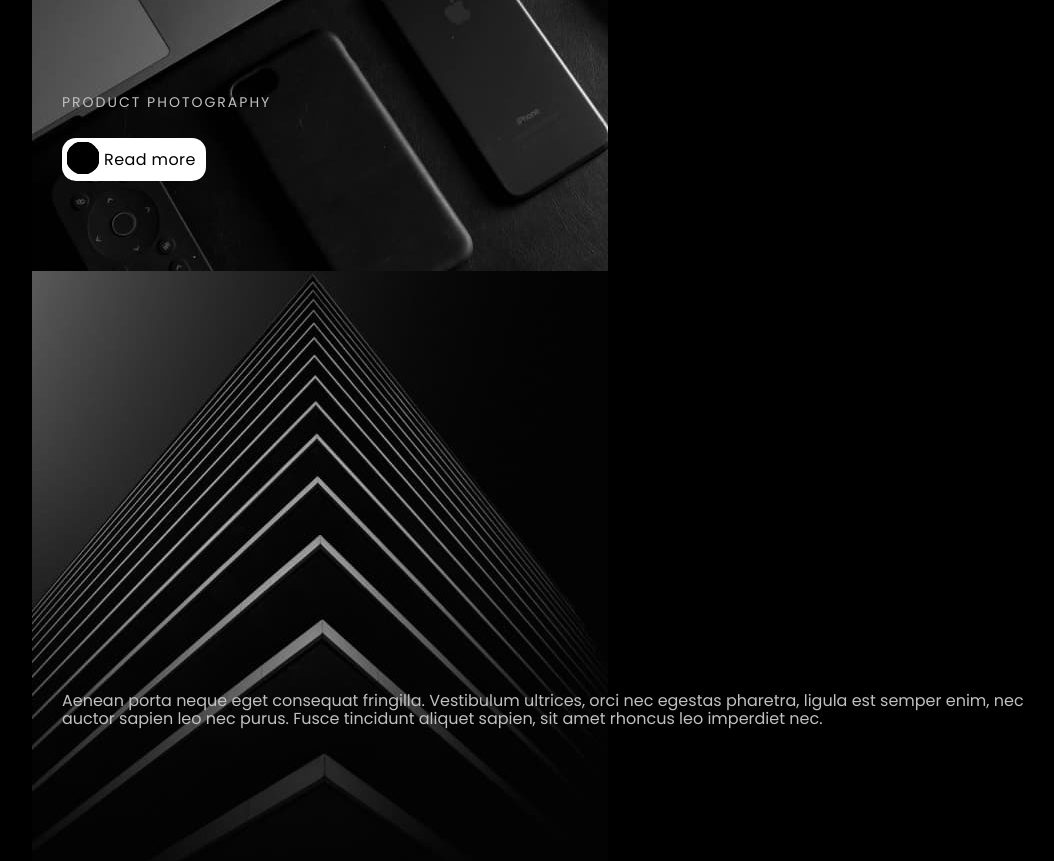
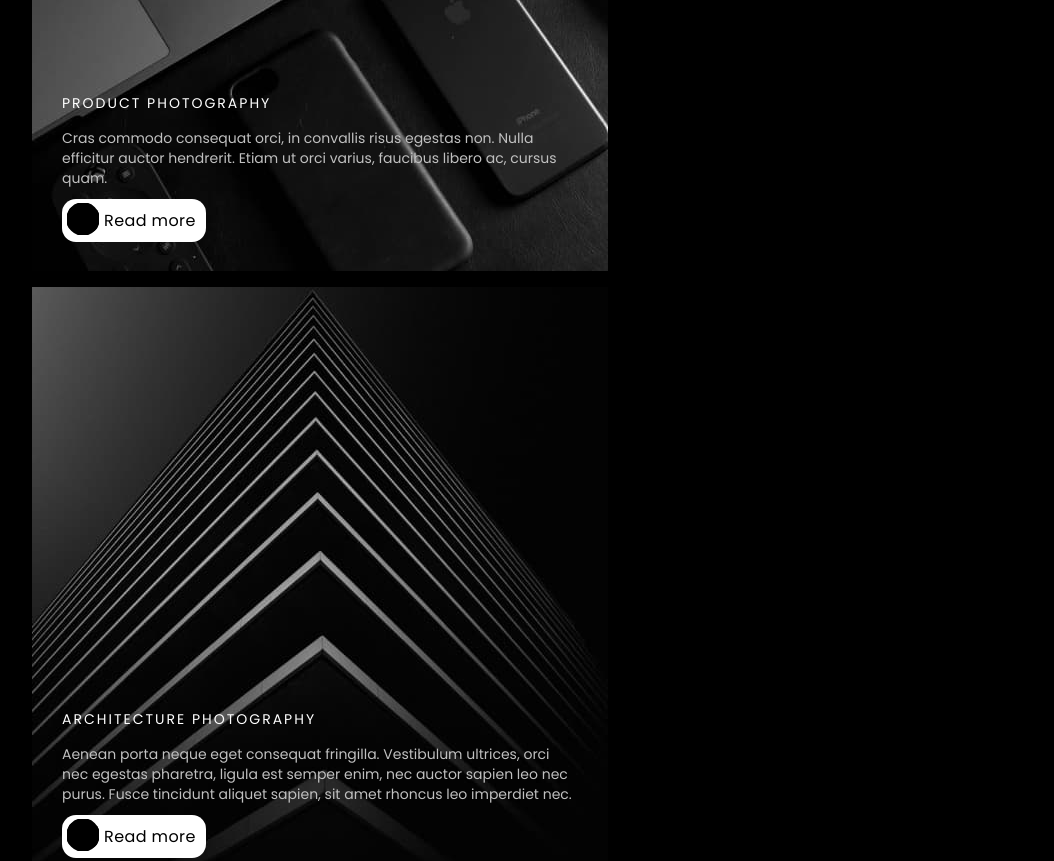
Before and after one commit to Yarklim/Aperture, a plain HTML site: page index.html in a window 1280 px wide. Shown: the part 1380-2241 px from the top of the page, without its empty margins (88-1142 px from the left). Drawn offline with nearby package versions, Linux system fonts and the light colour scheme.

Commit message:
end section what we do

```diff
--- a/index.html
+++ b/index.html
@@ -52,7 +52,7 @@
 	<main class="main__container">
 
 		<!-- Hero -->
-		<div class="hero__box">
+		<div class="hero__box" id="business-areas">
 
 			<img class="hero__img" srcset="
 									./img/photo/bg-960.jpg 960w,
@@ -78,7 +78,7 @@
 		</div>
 
 		<!-- What We Do -->
-		<section class="whatWheDo__box">
+		<section class="whatWheDo__box" id="featured-images">
 
 			<div class="whatWheDo__text">
 				<h2 class="whatWheDo__text-title">What we do.</h2>
@@ -94,11 +94,9 @@
 						./img/photo/product-1152.jpg 1920w" src="./img/photo/product-576.jpg" alt="Product Photography" width="576" height="600"
 						sizes="100vw" />
 
-						<div class="card-description">
+						<div class="card-text">
 							<h3 class="card-title">Product Photography</h3>
-							<p class="card-description">Cras commodo consequat orci, in convallis risus egestas non. Nulla efficitur auctor
-							hendrerit. Etiam ut orci varius,
-							faucibus libero ac, cursus quam.</p>
+							<p class="card-description">Cras commodo consequat orci, in convallis risus egestas non. Nulla efficitur auctor	hendrerit. Etiam ut orci varius,	faucibus libero ac, cursus quam.</p>
 
 							<a href="./blank.html" class="card-button button-hole" aria-label="link read more">Read more</a>
 						</div>
@@ -111,11 +109,12 @@
 						./img/photo/architecture-1152.jpg 1920w" src="./img/photo/product-576.jpg" alt="Architecture Photography" width="576"
 						height="600" sizes="100vw" />
 
+					<div class="card-text">
 						<h3 class="card-title">Architecture Photography</h3>
-					<p class="card-description">Aenean porta neque eget consequat fringilla. Vestibulum ultrices, orci nec egestas pharetra, ligula est semper enim, nec
-					auctor sapien leo nec purus. Fusce tincidunt aliquet sapien, sit amet rhoncus leo imperdiet nec.</p>
+						<p class="card-description">Aenean porta neque eget consequat fringilla. Vestibulum ultrices, orci nec egestas pharetra, ligula est semper enim, nec	auctor sapien leo nec purus. Fusce tincidunt aliquet sapien, sit amet rhoncus leo imperdiet nec.</p>
 
 						<a href="./blank.html" class="card-button button-hole" aria-label="link read more">Read more</a>
+					</div>
 				</article>
 
 				<article class="work__wrapper-drone card">
@@ -125,12 +124,12 @@
 						./img/photo/drone-1152.jpg 1920w" src="./img/photo/product-576.jpg" alt="Drone Photography"
 						width="576" height="600" sizes="100vw" />
 
+					<div class="card-text">
 						<h3 class="card-title">Drone Photography</h3>
-					<p class="card-description">Mauris euismod elit et nisi ultrices, ut faucibus orci tincidunt. Duis tristique sed lorem a vestibulum. Cras commodo
-					consequat orci, in convallis risus egestas non. Nulla efficitur auctor hendrerit. Etiam ut orci varius, faucibus libero
-					ac, cursus quam.</p>
+						<p class="card-description">Mauris euismod elit et nisi ultrices, ut faucibus orci tincidunt. Duis tristique sed lorem a	vestibulum. Cras commodo	consequat orci, in convallis risus egestas non. Nulla efficitur auctor hendrerit. Etiam ut orci varius, faucibus	libero	ac, cursus quam.</p>
 
 						<a href="./blank.html" class="card-button button-hole" aria-label="link read more">Read more</a>
+					</div>
 				</article>
 
 				<article class="work__wrapper-wildlife card">
@@ -140,12 +139,12 @@
 						./img/photo/wildlife-1152.jpg 1920w" src="./img/photo/product-576.jpg" alt="Wildlife Photography" width="576"
 						height="600" sizes="100vw" />
 
+					<div class="card-text">
 						<h3 class="card-title">Wildlife Photography</h3>
-					<p class="card-description">Lorem ipsum dolor sit amet, consectetur adipiscing elit. Nullam scelerisque aliquam odio et faucibus. Nulla rhoncus
-					feugiat eros quis consectetur. Morbi neque ex, condimentum dapibus congue et, vulputate ut ligula. Vestibulum sit amet
-					urna turpis.</p>
+						<p class="card-description">Lorem ipsum dolor sit amet, consectetur adipiscing elit. Nullam scelerisque aliquam odio et	faucibus. Nulla rhoncus	feugiat eros quis consectetur. Morbi neque ex, condimentum dapibus congue et, vulputate ut ligula. Vestibulum sit amet urna turpis.</p>
 
 						<a href="./blank.html" class="card-button button-hole" aria-label="link read more">Read more</a>
+					</div>
 				</article>
 			</div>
 		</section>
--- a/scss/components/_header.scss
+++ b/scss/components/_header.scss
@@ -27,7 +27,7 @@
 			width: 30px;
 			height: 18px;
 			position: relative;
-			z-index: 5;
+			z-index: 55;
 			cursor: pointer;
 			span {
 				position: absolute;
@@ -102,7 +102,6 @@
 		&:hover,
 		&:focus {
 			color: $accent-color;
-			text-decoration: underline;
 			transition: all 0.2s ease-out;
 		}
 		@media (max-width: 960px) {
--- a/scss/components/_main.scss
+++ b/scss/components/_main.scss
@@ -46,6 +46,12 @@
 //--------HERO--------
 
 //--------WHAT WE DO-------
+.whatWheDo__wrapper {
+	display: flex;
+	flex-wrap: wrap;
+	gap: 16px;
+}
+
 .whatWheDo__box {
 	padding: 120px;
 }
@@ -73,18 +79,28 @@
 	position: relative;
 }
 
-.card-description {
+.card-text {
 	position: absolute;
 	left: 30px;
-	top: 421px;
+	bottom: 30px;
 }
 
 .card-title {
+	display: inline-block;
 	font-weight: 400;
 	font-size: 14px;
 	line-height: 20px;
 	letter-spacing: 2px;
 	text-transform: uppercase;
-	margin-bottom: 30px;
+	color: $secondary-color;
+	margin-bottom: 15px;
+}
+
+.card-description {
+	max-width: 514px;
+	font-weight: 400;
+	font-size: 14px;
+	line-height: 20px;
+	margin-bottom: 15px;
 }
 //--------WHAT WE DO-------
```
Also changed, not shown: css/style.css, css/style.min.css, 2 other files. Lines whose indentation alone changed are shown as unchanged.
